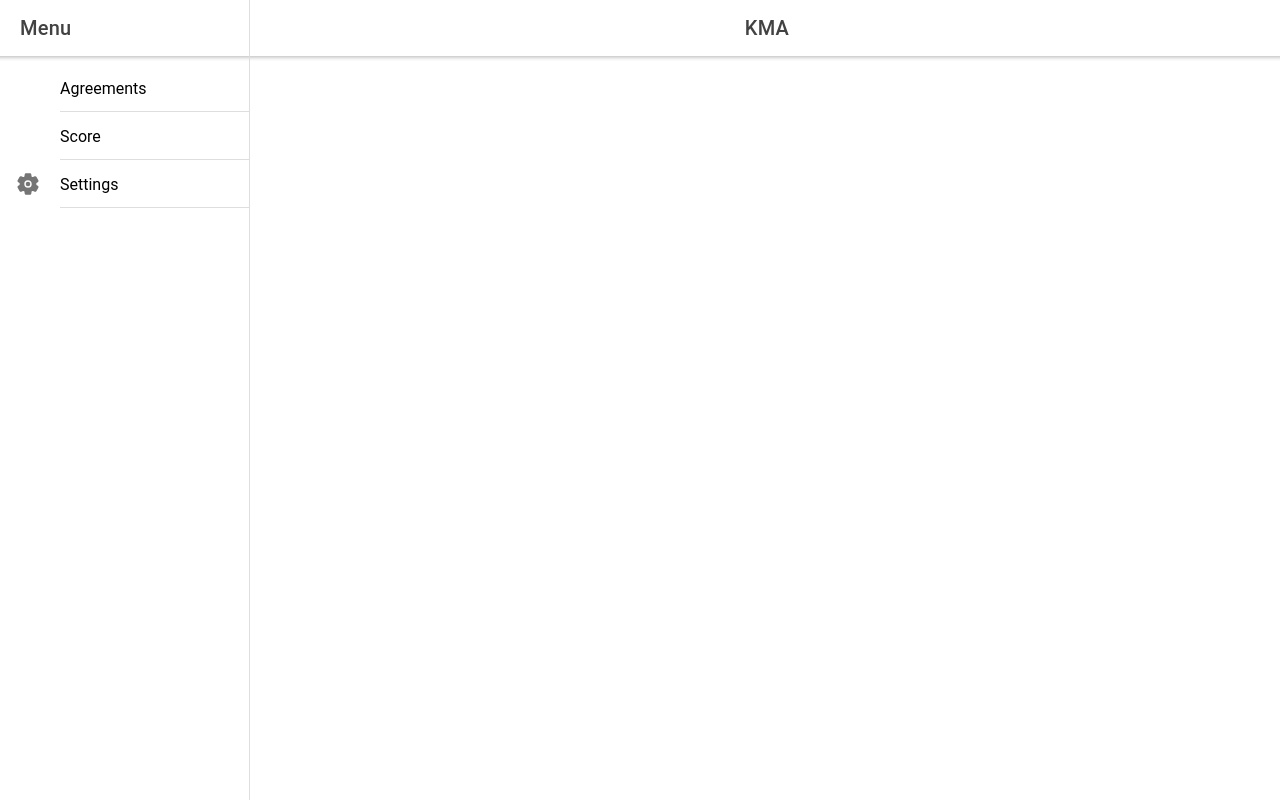
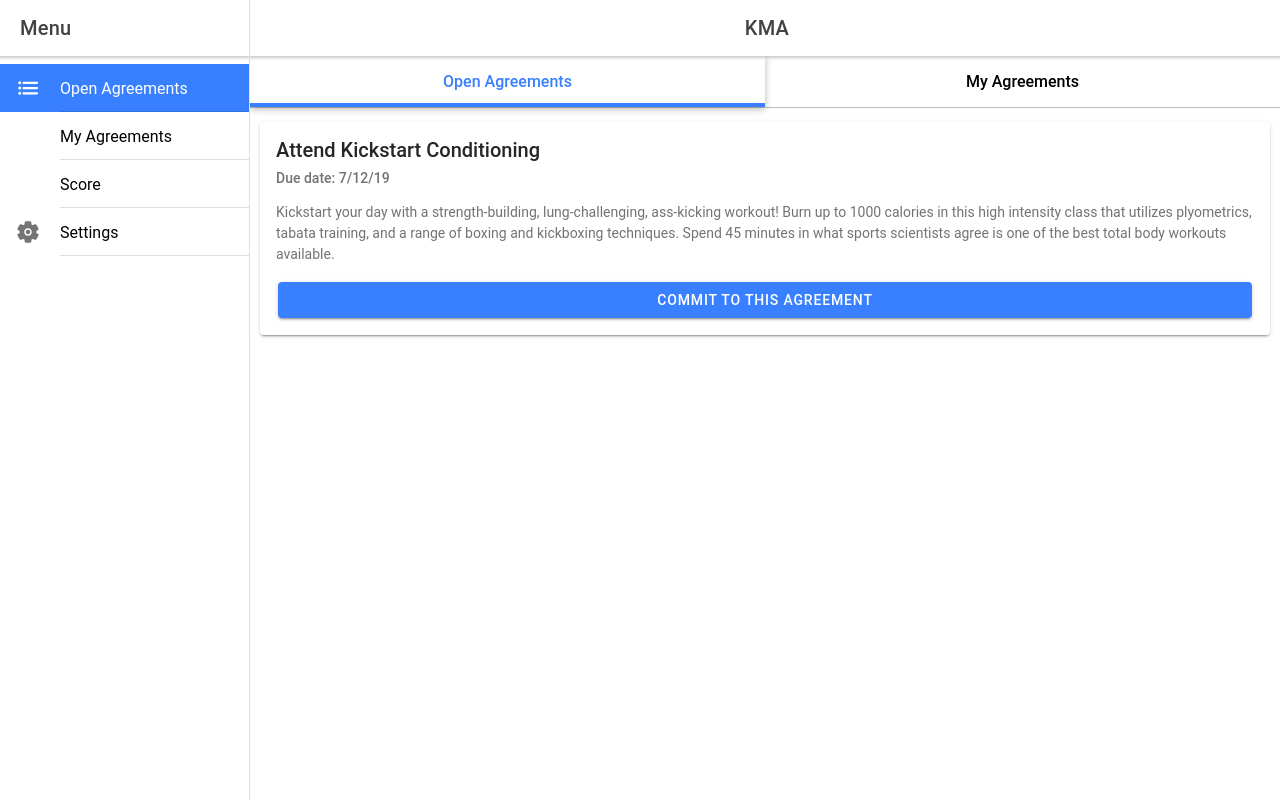
Before and after one commit to matt-hernandez/kma, a React (Create React App) app: page /home/open-agreements in a window 1280 px wide. Built offline with nearby package versions, Linux system fonts and the light colour scheme; the HTML template or start-up script is replaced by a standard one.

Commit message:
Finish up tab view for agreements

```diff
--- a/src/App.tsx
+++ b/src/App.tsx
@@ -16,10 +16,9 @@
 
 import Menu from './components/Menu';
 import InflateContent from './components/InflateContent';
-import MainPage from './components/MainPage';
 import Home from './pages/Home';
 import List from './pages/List';
-import { contacts, stats, settings } from 'ionicons/icons';
+import { contacts, list, stats, settings } from 'ionicons/icons';
 
 /* Core CSS required for Ionic components to work properly */
 import '@ionic/react/css/core.css';
@@ -44,8 +43,13 @@
 
 const appPages: AppPage[] = [
   {
-    title: 'Agreements',
-    url: '/home',
+    title: 'Open Agreements',
+    url: '/home/open-agreements',
+    icon: list
+  },
+  {
+    title: 'My Agreements',
+    url: '/home/my-agreements',
     icon: contacts
   },
   {
@@ -76,11 +80,9 @@
           </IonHeader>
           <IonRouterOutlet>
             <InflateContent top={56} as="main">
-              <MainPage>
-                <Route path="/home" component={Home} exact={true} />
-                <Route path="/score" component={List} exact={true} />
-                <Route exact path="/" render={() => <Redirect to="/home" />} />
-              </MainPage>
+              <Route path="/home" component={Home} />
+              <Route path="/score" component={List} exact={true} />
+              <Route exact path="/" render={() => <Redirect to="/home" />} />
             </InflateContent>
           </IonRouterOutlet>
         </IonPage>
--- /dev/null
+++ b/src/components/Agreement.tsx
@@ -0,0 +1,37 @@
+import React from 'react';
+import {
+  IonButton,
+  IonCard,
+  IonCardHeader,
+  IonCardSubtitle,
+  IonCardTitle,
+  IonCardContent
+  } from '@ionic/react';
+import { useStateHelper, listenerTypes } from '../util/use-state-helper';
+
+type PropTypes = {
+  title: string;
+  due: string;
+  description: string;
+  onCommit: (...args: any) => void;
+};
+
+const Agreement: React.FunctionComponent<PropTypes> = ({ title, due, description, onCommit }) => {
+  const [ isDescriptionOpen, toggleDescription ] = useStateHelper(false, listenerTypes.TOGGLE);
+  return (
+    <IonCard>
+      <IonCardHeader>
+        <IonCardTitle>{title}</IonCardTitle>
+        <IonCardSubtitle>{due}</IonCardSubtitle>
+      </IonCardHeader>
+      <IonCardContent>
+        {description}
+      </IonCardContent>
+      <IonCardContent>
+        <IonButton expand="block" color="primary" onClick={onCommit}>Commit to this agreement</IonButton>
+      </IonCardContent>
+    </IonCard>
+  );
+};
+
+export default Agreement;
--- a/src/components/FlexCell.tsx
+++ b/src/components/FlexCell.tsx
@@ -5,7 +5,6 @@
   flexGrow?: number;
   flexShrink?: number;
   flexBasis?: number;
-  furtherStyles?: string;
 };
 
 export default styled.div<ExtraProps>`
@@ -21,5 +20,4 @@
       flex-basis: ${flexBasis};
     `
   }
-  ${({furtherStyles}) => typeof furtherStyles === 'string' && furtherStyles}
 `;
--- a/src/components/Tab.tsx
+++ b/src/components/Tab.tsx
@@ -3,39 +3,51 @@
 import FlexCell from './FlexCell';
 import { colors } from '../styles/colors';
 
-type TabNameProps = {
+interface IsActive {
   isActive: boolean;
-};
+}
 
-const TabName = styled.h3<TabNameProps>`
+const TabContainer = styled(FlexCell)<IsActive>`
+  position: relative;
+  cursor: pointer;
+
+  ${({isActive}) => isActive
+    && css`
+      box-shadow: 0 2px 7px 0 rgba(0, 0, 0, 0.3);
+    `
+  }
+`;
+
+const TabName = styled.h3<IsActive>`
   ${({isActive}) => isActive
     && css`
       color: ${colors.active};
     `
   }
+  margin-bottom: 16px;
   font-size: 16px;
   text-align: center;
 `;
 
 const TabHighlight = styled.div`
   position: absolute;
+  bottom: 0;
   width: 100%;
   height: 4px;
   background-color: ${colors.active};
 `;
 
-type Props = {
+interface Props extends IsActive {
   name: string;
-  isActive: boolean;
   onClick: (...args: any[]) => void;
 };
 
 const Tab: React.FunctionComponent<Props> = function({ name, isActive, onClick }) {
   return (
-    <FlexCell onClick={onClick} shouldInflate={true} furtherStyles="position: relative; cursor: pointer;">
+    <TabContainer isActive={isActive} onClick={onClick} shouldInflate={true}>
       <TabName isActive={isActive}>{name}</TabName>
       {isActive && <TabHighlight />}
-    </FlexCell>
+    </TabContainer>
   )
 }
 
--- a/src/overrides.css
+++ b/src/overrides.css
@@ -13,3 +13,8 @@
 .split-pane-main ion-title {
   text-align: center;
 }
+
+.card-content-md + .card-content-md,
+.card-content-ios + .card-content-ios {
+  padding-top: 0;
+}
--- a/src/pages/Home.tsx
+++ b/src/pages/Home.tsx
@@ -1,28 +1,65 @@
 import React from 'react';
+import styled from 'styled-components/macro';
+import { Redirect, Route, withRouter, RouteComponentProps } from 'react-router-dom';
 import FlexRow from '../components/FlexRow';
 import Tab from '../components/Tab';
+import Agreement from '../components/Agreement';
 import './Home.css';
-import { useStateHelper, listenerTypes } from '../util/use-state-helper';
+import { colors } from '../styles/colors';
+
+const TabsContainer = styled(FlexRow)`
+  margin-bottom: 14px;
+  border-bottom: 1px solid ${colors.gray3};
+`;
 
 const tabs = [
-  'Open Agreements',
-  'My Agreements'
+  {
+    name: 'Open Agreements',
+    url: '/home/open-agreements'
+  },
+  {
+    name: 'My Agreements',
+    url: '/home/my-agreements'
+  }
 ];
 
-const HomePage: React.FunctionComponent = () => {
-  const [
-    activeTab,
-    ...listeners
-  ] = useStateHelper(tabs[0], listenerTypes.VALUES, tabs);
+const HomePage: React.FunctionComponent<RouteComponentProps> = ({ history, location }) => {
   return (
     <>
-      <FlexRow>
-        {tabs.map((tab, i) => (
-          <Tab key={tab} name={tab} isActive={tab === activeTab} onClick={listeners[i]} />
+      <TabsContainer>
+        {tabs.map(({ name, url }, i) => (
+          <Tab key={url} name={name} isActive={url === location.pathname} onClick={() => history.push(url)} />
         ))}
-      </FlexRow>
+      </TabsContainer>
+      <Route path="/home/open-agreements" component={() => (
+        <Agreement
+          title="Attend Kickstart Conditioning"
+          due="Due date: 7/12/19"
+          description={`
+            Kickstart your day with a strength-building, lung-challenging, ass-kicking workout!
+            Burn up to 1000 calories in this high intensity class that utilizes plyometrics,
+            tabata training, and a range of boxing and kickboxing techniques. Spend 45 minutes
+            in what sports scientists agree is one of the best total body workouts available.
+          `}
+          onCommit={() => {}}
+        />
+      )} exact={true} />
+      <Route path="/home/my-agreements" component={() => (
+        <Agreement
+          title="Attend Groundwork Conditioning"
+          due="Due date: 7/12/19"
+          description={`
+            Kickstart your day with a strength-building, lung-challenging, ass-kicking workout!
+            Burn up to 1000 calories in this high intensity class that utilizes plyometrics,
+            tabata training, and a range of boxing and kickboxing techniques. Spend 45 minutes
+            in what sports scientists agree is one of the best total body workouts available.
+          `}
+          onCommit={() => {}}
+        />
+      )} exact={true} />
+      <Route exact path="/home" render={() => <Redirect to="/home/open-agreements" />} />
     </>
   );
 };
 
-export default HomePage;
+export default withRouter(HomePage);
--- a/src/styles/colors.ts
+++ b/src/styles/colors.ts
@@ -1,3 +1,15 @@
 export const colors = {
-  active: '#3880ff'
+  active: '#3880ff',
+  black: '#000000',
+  gray10: '#171717',
+  gray9: '#282828',
+  gray8: '#3d3d3d',
+  gray7: '#565656',
+  gray6: '#6f6f6f',
+  gray5: '#8c8c8c',
+  gray4: '#a4a4a4',
+  gray3: '#bebebe',
+  gray2: '#dcdcdc',
+  gray1: '#f3f3f3',
+  white: '#ffffff'
 };
--- a/src/util/use-state-helper.ts
+++ b/src/util/use-state-helper.ts
@@ -52,7 +52,7 @@
 export const useStateHelper = (
     initialValue: any,
     listenerGenerator: Function,
-    valuesOrResolver: Array<any> | Function
+    valuesOrResolver?: Array<any> | Function
   ): [ any, ...Array<(...args: Array<any>) => void> ] => {
   const [ value, setter ] = useState(initialValue);
   const getter = () => value;
```
